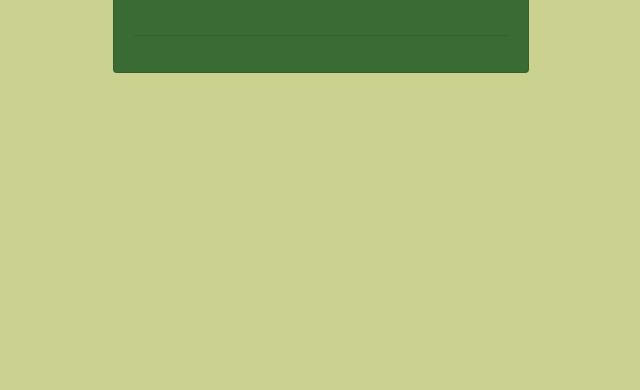
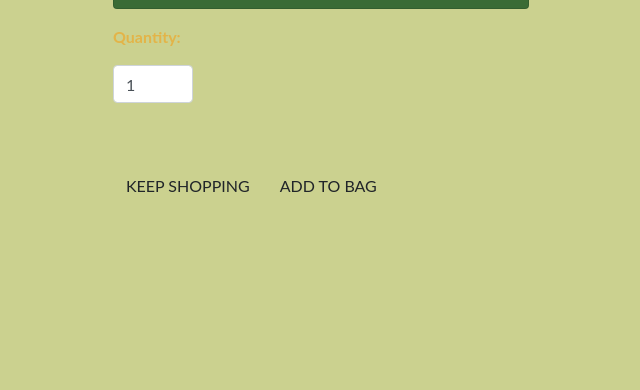
Before and after one commit to Code-Institute-Submissions/MadeleineFrey-Project5_MayResub, a Django app: template boxes/templates/boxes/detail_box.html in a window 1280 px wide. Shown: the part 410-800 px from the top of the page, without its empty margins (319-959 px from the left). Run offline with Django 3.2, Linux system fonts and the light colour scheme; the template is opened without the code that fills it, so the values that code supplies are empty; parts of the project's set-up code (start-up, migrations or seed data) failed here and were passed over; some libraries are stand-ins or nearby versions.

Commit message:
Add, add box to bag functionality

```diff
--- a/bag/urls.py
+++ b/bag/urls.py
@@ -2,5 +2,7 @@ from django.urls import path
 from . import views
 
 urlpatterns = [
-    path('', views.view_bag, name='bag')
+    path('', views.view_bag, name='bag'),
+    path('add/<box_id>/', views.add_to_bag, name='add_to_bag'),
+
 ]
--- a/boxes/templates/boxes/detail_box.html
+++ b/boxes/templates/boxes/detail_box.html
@@ -13,7 +13,7 @@
     <div class="container-fluid ">
         <div class="row">
             <div class="card box-div my-card" style="width: 26rem;">
-                <img src="..." class="card-img-top" alt="..." style="height: 18rem;">
+                <img src="..." class="card-img-top" alt="..." style="height: 14rem;">
                 <div class="card-body">
                    <h3>  {{ box.name }} </h3>
                     <hr>
@@ -23,4 +23,30 @@
               </div>
         </div>
     </div>
+    <div class="my-form">
+    <form class="form " action="{% url 'add_to_bag' box.id %}" method="POST">
+        {% csrf_token %}
+        <div class="form-row">
+            <div class="col-12">
+                <p class="mt-3"><strong>Quantity:</strong></p>
+                <div class="form-group w-50">
+                    <div class="input-group my-form-input">
+                        <input class="form-control qty_input " type="number" name="quantity" value="1" min="1" max="99" data-item_id="{{ box.id }}" id="id_qty_{{ box.id }}">
+                    </div>
+                </div>
+            </div>
+
+            <div class="col-12">
+                <a href="{% url 'boxes' %}" class="btn btn-outline-black rounded-0 mt-5">
+                    <span class="icon">
+                        <i class="fas fa-chevron-left"></i>
+                    </span>
+                    <span class="text-uppercase">Keep Shopping</span>
+                </a>
+                <input type="submit" class="btn btn-black rounded-0 text-uppercase mt-5" value="Add to Bag">
+            </div>
+            <input type="hidden" name="redirect_url" value="{{ request.path }}">
+        </div>
+    </form>
+    </div>
 {% endblock %}
--- a/static/css/base.css
+++ b/static/css/base.css
@@ -65,6 +65,8 @@ a:hover {
 }
 
 /* taken from video */
+
+
 .overlay {
 	height: 100%;
 	width: 100%;
@@ -88,3 +90,12 @@ a:hover {
     color: gray;
     font-size: small;
 }
+
+.my-form {
+    width: 26rem;
+    margin: 0 auto;
+}
+
+.my-form-input {
+    width: 5rem;
+}
```
Also changed, not shown: bag/views.py (+18 -2 lines), bag/contexts.py (line endings or trailing spaces).
